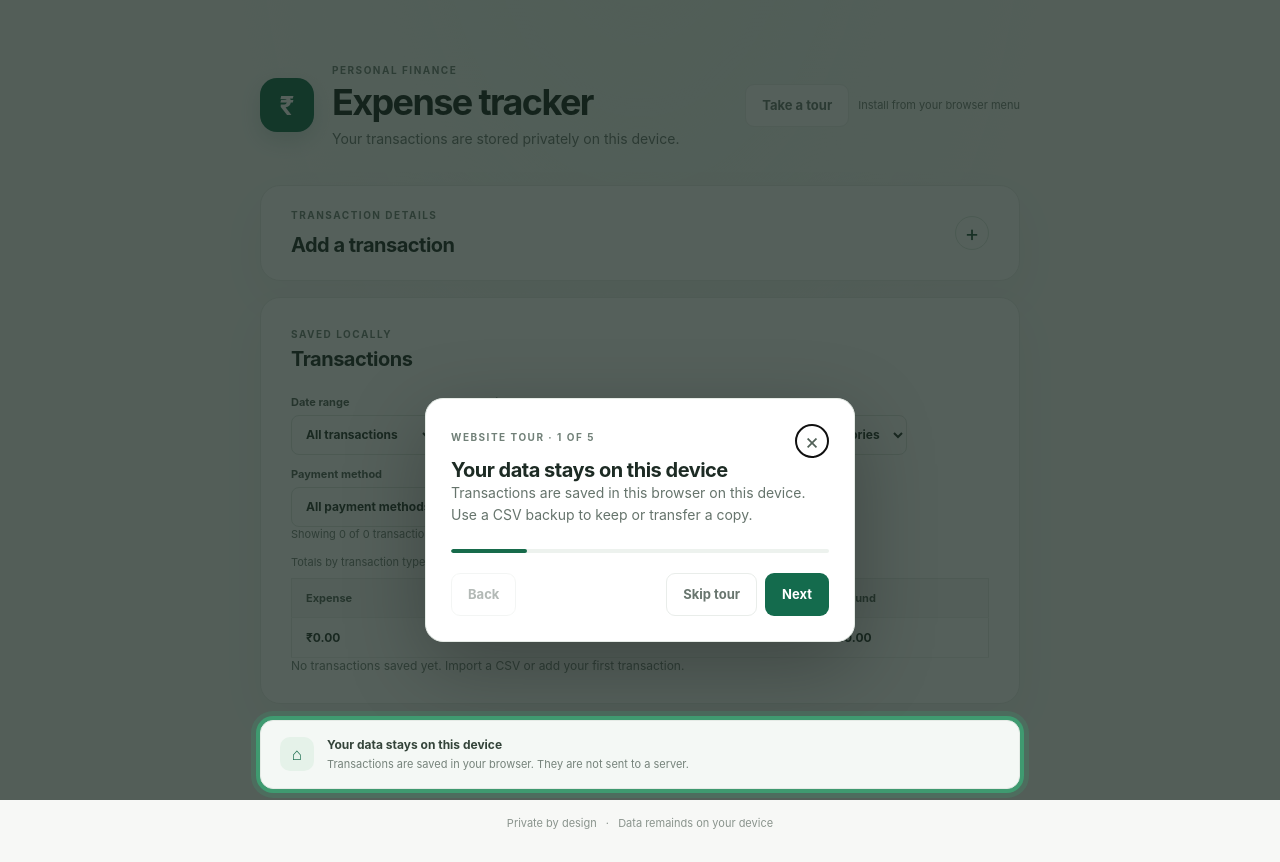
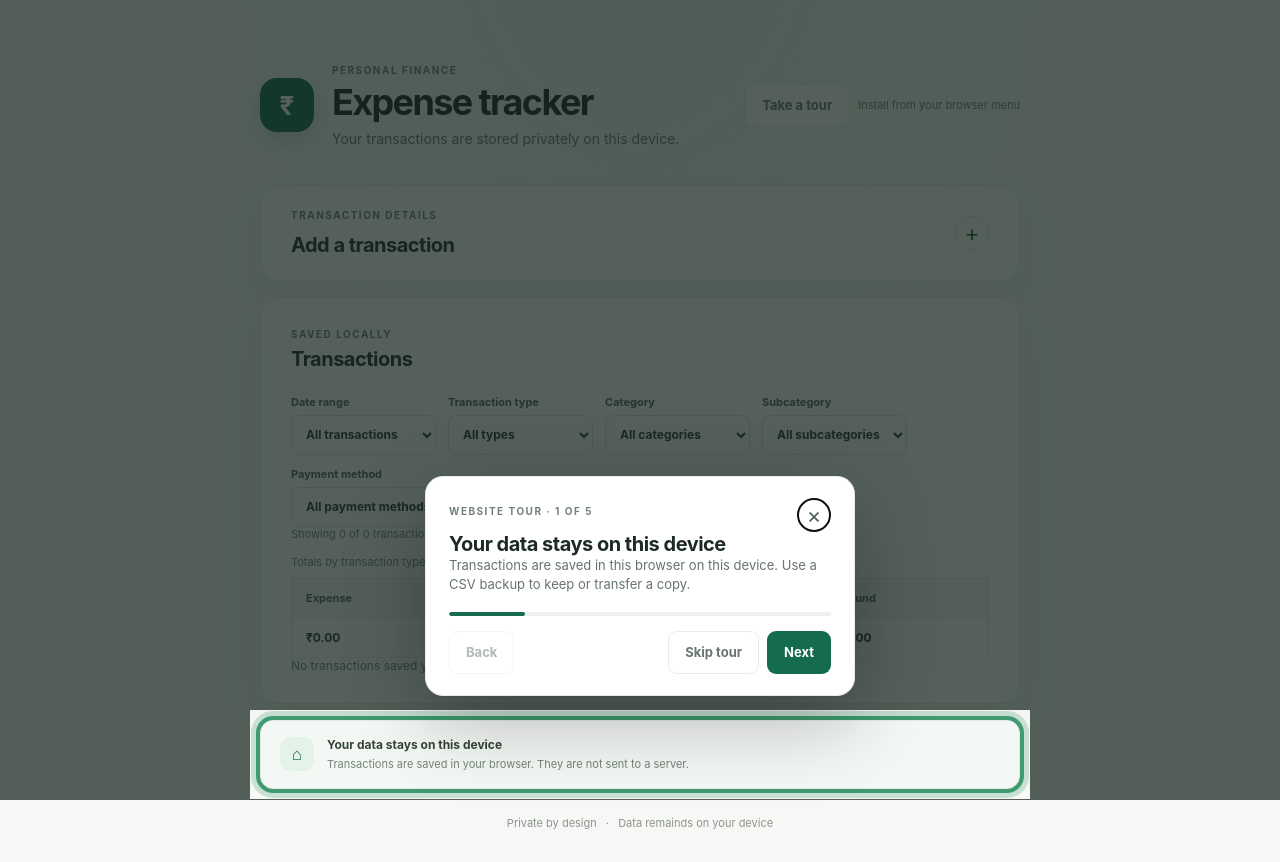
Before and after one commit to SUREYAPRAGAASH09/expense-tracker, an Angular app: page /expense-tracker/ in a window 1280 px wide. Built offline with nearby package versions, Linux system fonts and the light colour scheme.

Commit message:
issue on tour feature issue fixed 2

```diff
--- a/src/app/app.html
+++ b/src/app/app.html
@@ -205,7 +205,7 @@
       } @else {
         <div class="table-scroll transaction-table-scroll" data-tour="table" [class.tour-highlight]="isTourTarget('table')">
         <table class="transaction-table">
-          <thead><tr><th scope="col">Date</th><th scope="col">Transaction type</th><th scope="col">Category</th><th scope="col">Subcategory</th><th scope="col">Payment method</th><th scope="col">Amount</th></tr></thead>
+          <thead data-tour="table" [class.tour-highlight]="isTourTarget('table')"><tr><th scope="col">Date</th><th scope="col">Transaction type</th><th scope="col">Category</th><th scope="col">Subcategory</th><th scope="col">Payment method</th><th scope="col">Amount</th></tr></thead>
           <tbody>
           @for (item of filteredTransactions; track item.id) {
             <tr><td>{{ item.date }}</td><td>{{ item.transactionType }}</td><td>{{ item.mainCategory }}</td><td>{{ item.subcategory }}</td><td>{{ item.paymentMethod }}</td><td class="amount-cell">{{ item.transactionType === 'Expense' ? '−' : '+' }}₹{{ item.amount.toFixed(2) }}</td></tr>
@@ -224,8 +224,15 @@
     <footer>Private by design <span aria-hidden="true">·</span> Data remainds on your device</footer>
   </section>
   @if (tourActive()) {
-    <div class="tour-backdrop" (click)="closeTour()" (window:resize)="positionTourDialog()">
-      <section class="tour-dialog" role="dialog" aria-modal="true" aria-labelledby="tour-title" aria-describedby="tour-description" [style.top.px]="tourPosition().top" [style.left.px]="tourPosition().left" (click)="$event.stopPropagation()" (keydown)="handleTourKeydown($event)">
+    <div class="tour-backdrop" (window:resize)="positionTourDialog()">
+      @if (tourSpotlight(); as spotlight) {
+        <div class="tour-scrim" aria-hidden="true" [style.top.px]="0" [style.left.px]="0" [style.width.px]="spotlight.viewportWidth" [style.height.px]="spotlight.top" (click)="closeTour()"></div>
+        <div class="tour-scrim" aria-hidden="true" [style.top.px]="spotlight.top + spotlight.height" [style.left.px]="0" [style.width.px]="spotlight.viewportWidth" [style.height.px]="spotlight.viewportHeight - spotlight.top - spotlight.height" (click)="closeTour()"></div>
+        <div class="tour-scrim" aria-hidden="true" [style.top.px]="spotlight.top" [style.left.px]="0" [style.width.px]="spotlight.left" [style.height.px]="spotlight.height" (click)="closeTour()"></div>
+        <div class="tour-scrim" aria-hidden="true" [style.top.px]="spotlight.top" [style.left.px]="spotlight.left + spotlight.width" [style.width.px]="spotlight.viewportWidth - spotlight.left - spotlight.width" [style.height.px]="spotlight.height" (click)="closeTour()"></div>
+      }
+    </div>
+    <section class="tour-dialog" role="dialog" aria-modal="true" aria-labelledby="tour-title" aria-describedby="tour-description" [style.top.px]="tourPosition().top" [style.left.px]="tourPosition().left" (click)="$event.stopPropagation()" (keydown)="handleTourKeydown($event)">
         <div class="tour-dialog-topline">
           <p class="eyebrow">WEBSITE TOUR · {{ tourIndex() + 1 }} OF {{ tourSteps.length }}</p>
           <button id="tour-skip" class="tour-close" type="button" aria-label="Close tour" (click)="closeTour()">×</button>
@@ -238,7 +245,6 @@
           <button class="button button-quiet" type="button" (click)="closeTour()">Skip tour</button>
           <button class="button button-primary" type="button" (click)="nextTourStep()">{{ tourIndex() === tourSteps.length - 1 ? 'Finish' : 'Next' }}</button>
         </div>
-      </section>
-    </div>
+    </section>
   }
 </main>
--- a/src/app/app.ts
+++ b/src/app/app.ts
@@ -50,6 +50,10 @@ export class App {
   protected readonly tourActive = signal(false);
   protected readonly tourIndex = signal(0);
   protected readonly tourPosition = signal({ top: 16, left: 16 });
+  protected readonly tourSpotlight = signal<{
+    top: number; left: number; width: number; height: number;
+    viewportWidth: number; viewportHeight: number;
+  } | null>(null);
   protected readonly tourSteps = [
     { target: 'storage', title: 'Your data stays on this device', body: 'Transactions are saved in this browser on this device. Use a CSV backup to keep or transfer a copy.' },
     { target: 'entry', title: 'Add a transaction', body: 'Open this panel to enter an expense, income, transfer, or refund. Required fields are marked with an asterisk.' },
@@ -255,6 +259,7 @@ export class App {
   protected startTour(): void {
     this.tourIndex.set(0);
     this.tourActive.set(true);
+    this.tourSpotlight.set(null);
     const cardWidth = Math.min(430, window.innerWidth - 24);
     this.tourPosition.set({
       top: Math.max(12, (window.innerHeight - 280) / 2),
@@ -282,6 +287,7 @@ export class App {
 
   protected closeTour(): void {
     this.tourActive.set(false);
+    this.tourSpotlight.set(null);
     try {
       localStorage.setItem('expense-tracker-tour-seen', 'true');
     } catch {
@@ -310,8 +316,8 @@ export class App {
 
   private scrollToTourTarget(): void {
     window.setTimeout(() => {
-      document.querySelector(`[data-tour="${this.currentTourStep.target}"]`)?.scrollIntoView({ behavior: 'smooth', block: 'center' });
-      window.setTimeout(() => this.positionTourDialog(), 450);
+      document.querySelector(`[data-tour="${this.currentTourStep.target}"]`)?.scrollIntoView({ behavior: 'auto', block: 'end' });
+      window.requestAnimationFrame(() => window.requestAnimationFrame(() => this.positionTourDialog()));
     }, 0);
   }
 
@@ -322,8 +328,9 @@ export class App {
     if (!target || !dialog) return;
 
     const targetRect = target.getBoundingClientRect();
+    this.updateTourSpotlight(targetRect);
     const dialogRect = dialog.getBoundingClientRect();
-    const gap = 16;
+    const gap = 24;
     const edge = 12;
     const width = Math.min(dialogRect.width || 430, window.innerWidth - edge * 2);
     const height = dialogRect.height;
@@ -350,6 +357,19 @@ export class App {
     }
 
     this.tourPosition.set({ top, left });
+  }
+
+  protected updateTourSpotlight(rect: DOMRect): void {
+    const padding = 10;
+    const left = Math.max(0, rect.left - padding);
+    const top = Math.max(0, rect.top - padding);
+    const right = Math.min(window.innerWidth, rect.right + padding);
+    const bottom = Math.min(window.innerHeight, rect.bottom + padding);
+    this.tourSpotlight.set({
+      top, left, width: right - left, height: bottom - top,
+      viewportWidth: window.innerWidth,
+      viewportHeight: window.innerHeight,
+    });
   }
 
   protected async installApp(): Promise<void> {
--- a/src/styles.css
+++ b/src/styles.css
@@ -62,16 +62,17 @@ fieldset { min-width: 0; margin: 0; padding: 0; border: 0; }
 .transaction-table th:last-child { text-align: right; }
 .transaction-table-scroll { margin-top: 10px; border: 1px solid #edf0ed; border-radius: 10px; }
 .tour-highlight { position: relative; z-index: 1001; border-radius: 12px; box-shadow: 0 0 0 4px #3f9a70, 0 0 0 9px #3f9a7040; }
-.tour-backdrop { position: fixed; z-index: 1000; inset: 0; padding: 0; background: #14231db8; }
-.tour-dialog { position: fixed; z-index: 1100; width: min(430px, calc(100vw - 24px)); max-height: calc(100dvh - 24px); overflow-y: auto; padding: 25px; border: 1px solid #e5ebe6; border-radius: 18px; background: #fff; box-shadow: 0 24px 80px #0004; }
+.tour-backdrop { position: fixed; z-index: 1000; inset: 0; padding: 0; pointer-events: none; }
+.tour-scrim { position: fixed; z-index: 1000; background: #14231db8; pointer-events: auto; }
+.tour-dialog { position: fixed; z-index: 1100; width: min(430px, calc(100vw - 24px)); max-height: calc(100dvh - 24px); overflow-y: auto; padding: 21px 23px; border: 1px solid #e5ebe6; border-radius: 18px; background: #fff; box-shadow: 0 24px 80px #0004; }
 .tour-dialog-topline { display: flex; align-items: center; justify-content: space-between; gap: 12px; }
 .tour-dialog-topline .eyebrow { margin: 0; }
 .tour-close { display: grid; width: 34px; height: 34px; place-items: center; border: 1px solid #e5ebe6; border-radius: 50%; color: #526158; background: #fff; font-size: 22px; cursor: pointer; }
-.tour-dialog h2 { margin: 7px 0 10px; }
-.tour-dialog > p { margin: 0; color: #66746c; font-size: 14px; line-height: 1.6; }
-.tour-progress { height: 4px; margin-top: 22px; overflow: hidden; border-radius: 99px; background: #edf2ee; }
+.tour-dialog h2 { margin: 5px 0 8px; }
+.tour-dialog > p { margin: 0; color: #66746c; font-size: 13px; line-height: 1.5; }
+.tour-progress { height: 4px; margin-top: 17px; overflow: hidden; border-radius: 99px; background: #edf2ee; }
 .tour-progress span { display: block; height: 100%; border-radius: inherit; background: #176b4b; transition: width .2s ease; }
-.tour-actions { display: flex; align-items: center; justify-content: flex-end; gap: 8px; margin-top: 20px; }
+.tour-actions { display: flex; align-items: center; justify-content: flex-end; gap: 8px; margin-top: 15px; }
 .tour-actions .button:first-child { margin-right: auto; }
 .tour-actions .button { padding-inline: 12px; }
 .form-actions { display: flex; justify-content: flex-end; margin-top: 23px; padding-top: 19px; border-top: 1px solid #edf0ed; }
```
